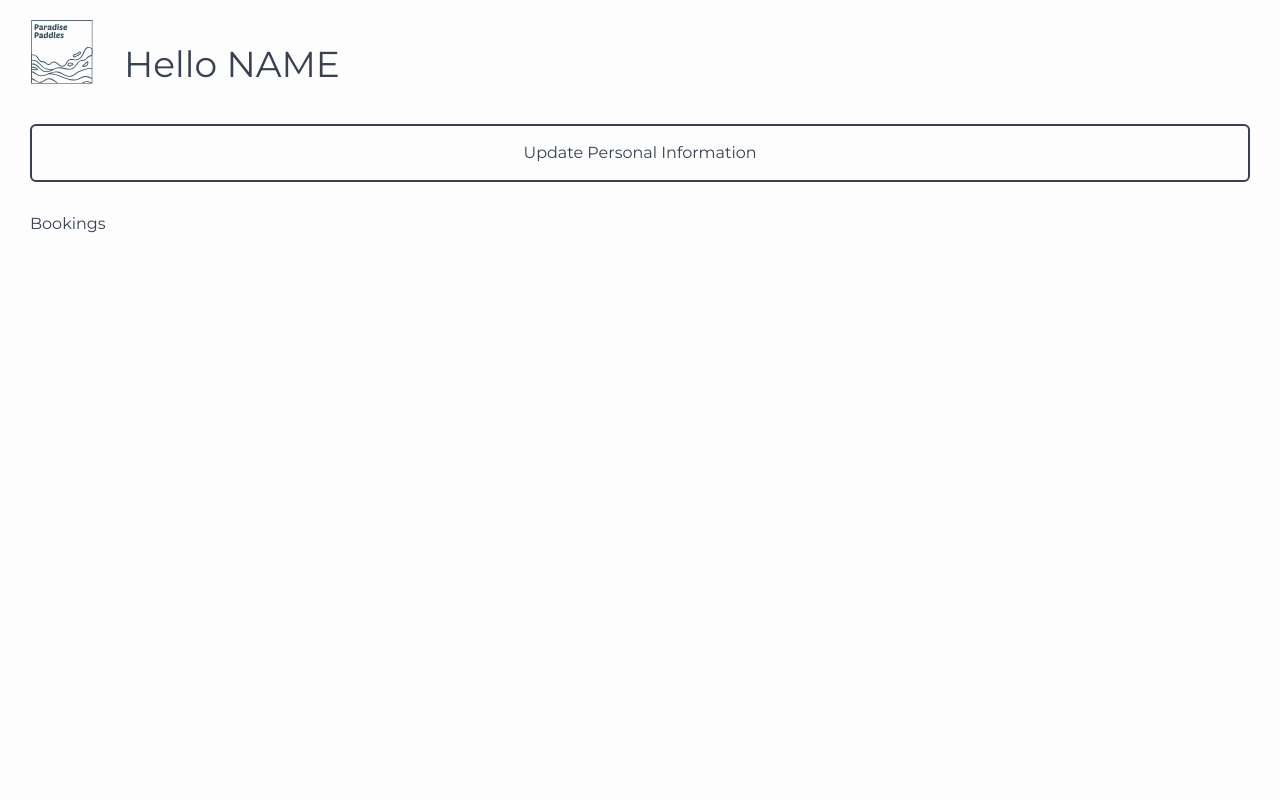
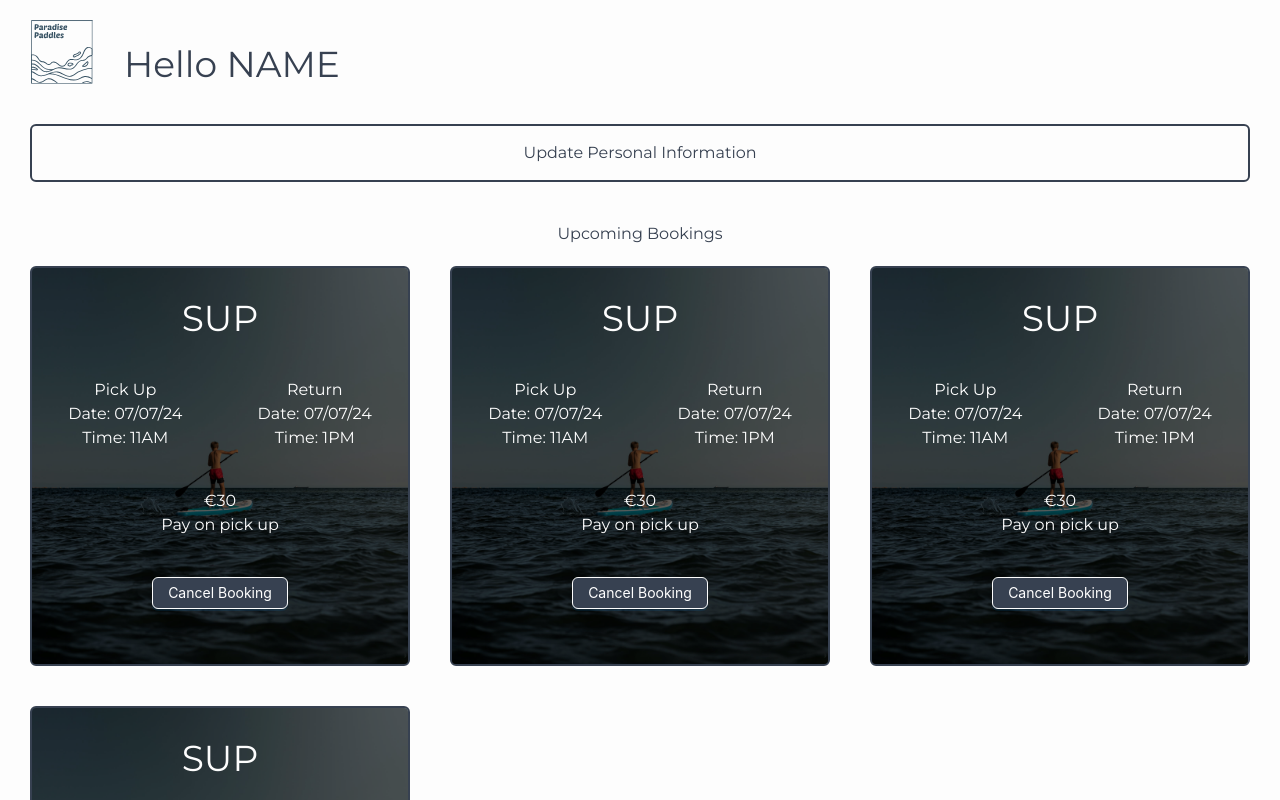
Before and after one commit to ryanmccloy/paradise-paddles, a React (Vite) app: page /account in a window 1280 px wide. Shown: the top 800 px of the page. Built offline with nearby package versions, Linux system fonts and the light colour scheme; the HTML template or start-up script is replaced by a standard one; a web font is replaced by a local one.

Commit message:
set up supabase and updated booking panel styling

```diff
--- a/Pages/Account.jsx
+++ b/Pages/Account.jsx
@@ -5,7 +5,7 @@ import UpcomingBookings from "../ui/UpcomingBookings";
 
 function Account() {
   return (
-    <section className="px-[30px] pt-[20px] ">
+    <section className="px-[30px] pt-[20px] max-w-[1600px] min-w-screen mx-auto">
       <div className="flex gap-[30px] items-end">
         <Link to="/" className="inline-block">
           <Logo />
@@ -14,7 +14,7 @@ function Account() {
         <h2 className="">Hello NAME</h2>
       </div>
 
-      <div className="mt-[40px] flex flex-col gap-[30px]">
+      <div className="mt-[40px] flex flex-col gap-[40px]">
         <AccountSettings />
         <UpcomingBookings />
       </div>
--- a/src/index.css
+++ b/src/index.css
@@ -110,3 +110,22 @@
 .transition-max-height {
   transition: max-height 0.3s ease-in-out;
 }
+
+/* Account page styles */
+
+.booking-panel {
+  background-image: var(--image-url);
+  background-size: cover;
+  background-position: center;
+  position: relative;
+  overflow: hidden;
+}
+
+.booking-panel::before {
+  content: "";
+  position: absolute;
+  background-color: rgba(0, 0, 0, 0.6);
+  z-index: 5;
+  width: 100%;
+  height: 100%;
+}
--- /dev/null
+++ b/ui/Booking.jsx
@@ -0,0 +1,14 @@
+import BookingPanel from "./BookingPanel";
+
+function Booking() {
+  return (
+    <div className="grid grid-cols-3 gap-10">
+      <BookingPanel />
+      <BookingPanel />
+      <BookingPanel />
+      <BookingPanel />
+    </div>
+  );
+}
+
+export default Booking;
--- /dev/null
+++ b/ui/BookingPanel.jsx
@@ -0,0 +1,45 @@
+import { Button } from "antd";
+
+function BookingPanel() {
+  return (
+    <div
+      className="booking-panel border-2 border-gray-700 rounded-md  h-[400px] text-off-white flex flex-col gap-[10%]"
+      style={{ "--image-url": `url("../Img/SUP.jpg")` }}
+    >
+      <h2 className="mt-[30px] text-center z-20 relative">SUP</h2>
+
+      <div className="flex gap-[20%] justify-center relative z-20  text-center ">
+        <div>
+          <h3>Pick Up</h3>
+          <span>Date: </span>
+          <p className="inline">07/07/24</p>
+          <br />
+          <span>Time: </span>
+          <p className="inline">11AM</p>
+        </div>
+        <div>
+          <h3>Return</h3>
+          <span>Date: </span>
+          <p className="inline">07/07/24</p>
+          <br />
+          <span>Time: </span>
+          <p className="inline">1PM</p>
+        </div>
+      </div>
+
+      <div className="relative z-20 text-center">
+        <h3>€30</h3>
+        <p>Pay on pick up</p>
+      </div>
+
+      <Button
+        type="primary"
+        className="bg-gray-700 w-fit relative mx-auto border-off-white z-20 hover:!bg-off-white hover:border-2 hover:border-gray-700 hover:!text-gray-700"
+      >
+        Cancel Booking
+      </Button>
+    </div>
+  );
+}
+
+export default BookingPanel;
--- a/ui/UpcomingBookings.jsx
+++ b/ui/UpcomingBookings.jsx
@@ -1,5 +1,11 @@
+import Booking from "./Booking";
+
 function UpcomingBookings() {
-  return <div>Bookings</div>;
+  return (
+    <div className="flex flex-col gap-[20px]">
+      <h3 className="text-center">Upcoming Bookings</h3>
+      <Booking />
+    </div>
+  );
 }
-
 export default UpcomingBookings;
--- /dev/null
+++ b/utilities/supabase.js
@@ -0,0 +1,6 @@
+import { createClient } from "@supabase/supabase-js";
+
+const supabaseUrl = import.meta.env.VITE_SUPABASE_URL;
+const supabaseKey = import.meta.env.VITE_SUPABASE_KEY;
+
+export const supabase = createClient(supabaseUrl, supabaseKey);
```
Also changed, not shown: 1 other file (tests, documents, lock files or other folders).
